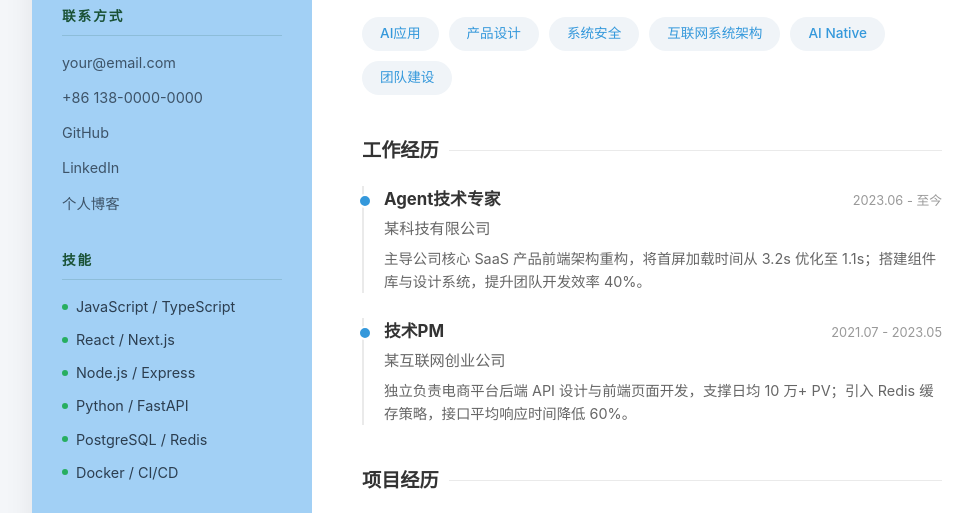
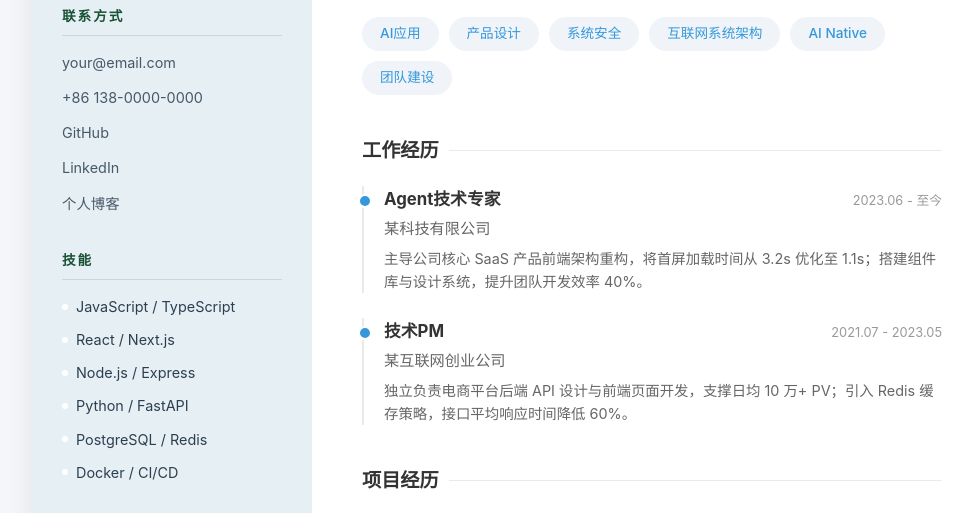
Before and after one commit to owenhappy/owenhappy.github.io, a plain HTML site: page index.html in a window 1280 px wide. Shown: the part 257-770 px from the top of the page, without its empty margins (128-1100 px from the left). Drawn offline with Linux system fonts and the light colour scheme.

Commit message:
Update index.html

```diff
--- a/index.html
+++ b/index.html
@@ -8,11 +8,11 @@
         :root {
             /* 淡蓝色侧边栏主题 */
             /* 淡绿色侧边栏主题 */
-                --sidebar-bg: #a2d0f5;
+                --sidebar-bg: #e6f0f4;
                 --sidebar-text: #2c3e50;
                 --sidebar-heading: #1a5236;
                 --sidebar-border: rgba(26, 82, 54, 0.15);
-                --sidebar-dot: #27ae60;
+                --sidebar-dot: #ffffff;
 
             /* 右侧主内容区（保持不变） */
             --main-bg: #ffffff;
```
